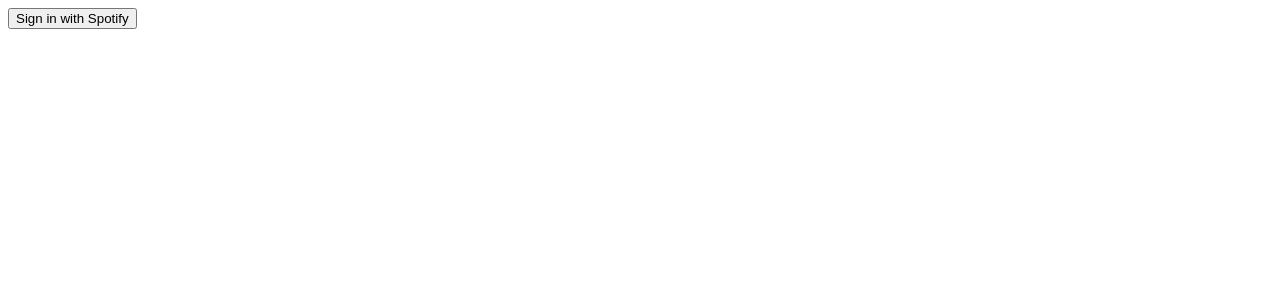
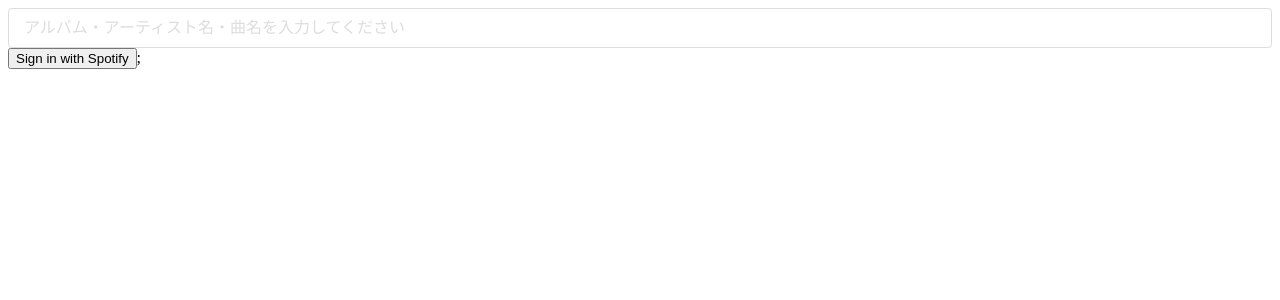
Before and after one commit to RYOTAN9688/musicsns, a Next.js app: page / in a window 1280 px wide. Shown: the top 300 px of the page. Built offline with nearby package versions, Linux system fonts and the light colour scheme.

Commit message:
form 作成

```diff
--- a/package.json
+++ b/package.json
@@ -10,11 +10,13 @@
   },
   "dependencies": {
     "@types/react": "^17.0.35",
+    "@types/styled-components": "^5.1.15",
     "axios": "^0.24.0",
     "cookie": "^0.4.1",
     "next": "12.0.4",
     "react": "17.0.2",
-    "react-dom": "17.0.2"
+    "react-dom": "17.0.2",
+    "styled-components": "^5.3.3"
   },
   "devDependencies": {
     "@types/cookie": "^0.4.1",
--- /dev/null
+++ b/src/components/atoms/InputText/index.tsx
@@ -0,0 +1,29 @@
+import React from 'react';
+import styled from 'styled-components';
+
+const Input = styled.input`
+  width: 100%;
+  padding: 10px 15px;
+  font-size: 16px;
+  border-radius: 4px;
+  border: 1px solid #ddd;
+  box-sizing: border-box;
+  :focus {
+    border-color: rgba(100, 100, 255, 0.5);
+  }
+  ::placeholder {
+    color: #ddd;
+  }
+`;
+
+type Props = {
+  onClick?: (event: React.MouseEvent<HTMLInputElement>) => void;
+  onChange?: (event: React.ChangeEvent<HTMLInputElement>) => void;
+  placeholder: string;
+};
+
+const InputText: React.FC<Props> = ({ ...props }) => {
+  return <Input type='text' {...props} />;
+};
+
+export default InputText;
--- a/src/pages/index.tsx
+++ b/src/pages/index.tsx
@@ -1,6 +1,6 @@
 import { GetStaticProps, InferGetStaticPropsType } from 'next';
 import { useCallback } from 'react';
-
+import InputText from '../components/atoms/InputText';
 const generateRandomString = (length: number): string => {
   let text = '';
   const possible = 'ABCDEFGHIJKLMNOPQRSTUVWXYZabcdefghijklmnopqrstuvwxyz0123456789';
@@ -15,7 +15,12 @@ const Home = ({ loginPath }: InferGetStaticPropsType<typeof getStaticProps>) =>
   const login = useCallback(() => {
     window.location.href = loginPath;
   }, [loginPath]);
-  return <button onClick={login}> Sign in with Spotify</button>;
+  return (
+    <>
+      <InputText placeholder='アルバム・アーティスト名・曲名を入力してください' />
+      <button onClick={login}> Sign in with Spotify</button>;
+    </>
+  );
 };
 
 export const getStaticProps: GetStaticProps = async () => {
```
Also changed, not shown: src/components/header.tsx (added, +9 -0 lines), src/components/login.tsx (deleted, +0 -16 lines), 1 other file (tests, documents, lock files or other folders).
